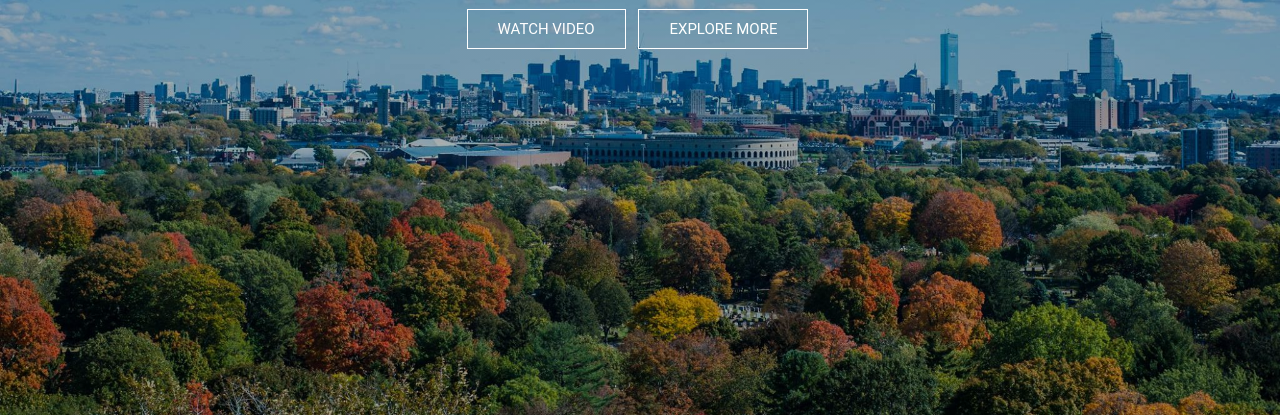
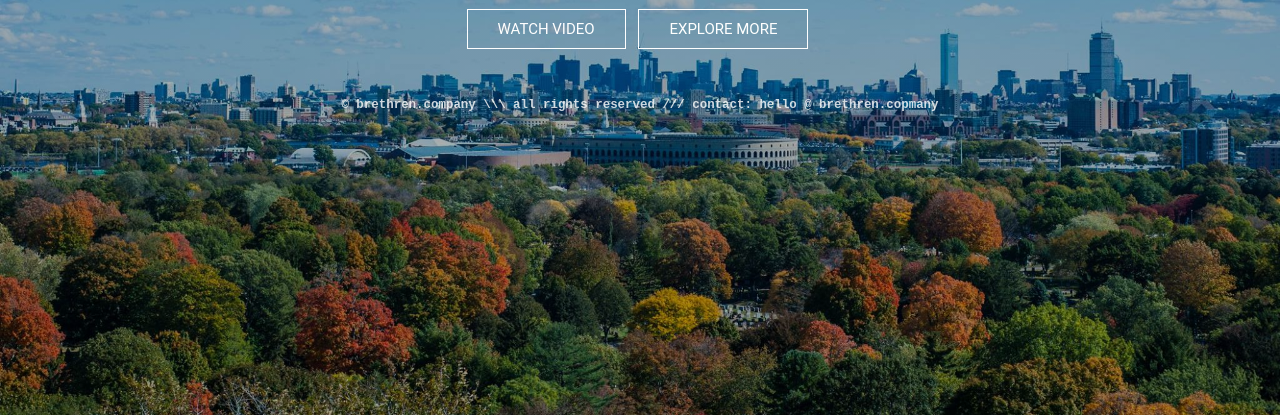
Before and after one commit to isaacchouk/brethren, a plain HTML site: page index.html in a window 1280 px wide. Shown: the part 385-800 px from the top of the page. Drawn offline with Linux system fonts and the light colour scheme.

Commit message:
adding content

```diff
--- a/index.html
+++ b/index.html
@@ -45,6 +45,12 @@
                         <a href="" class="btn btn-one">Watch Video</a>
                         <a href="" class="btn btn-two">Explore More</a>
                     </div>
+
+                    <div class="footer">
+                        <h5>© brethren.company \\\ all rights reserved /// contact: hello @ brethren.copmany</h5>
+                    </div>
+
+
                 </div>
 
 
--- a/style.css
+++ b/style.css
@@ -107,3 +107,11 @@ h1
     background-color: darkorange;
     transition: all 1s ease-in;
 }
+
+.footer {
+    width: 100%;
+    padding: 60px 0px;
+    text-align: center;
+    font-size: 15px;
+    color: rgb(255, 255, 255, 0.8);
+}
```
